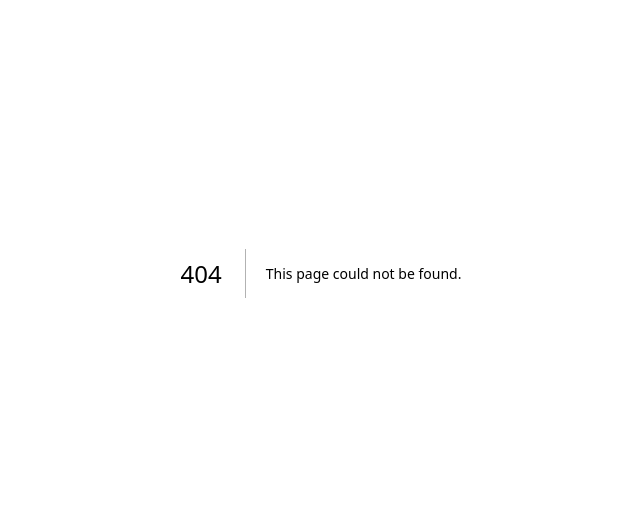
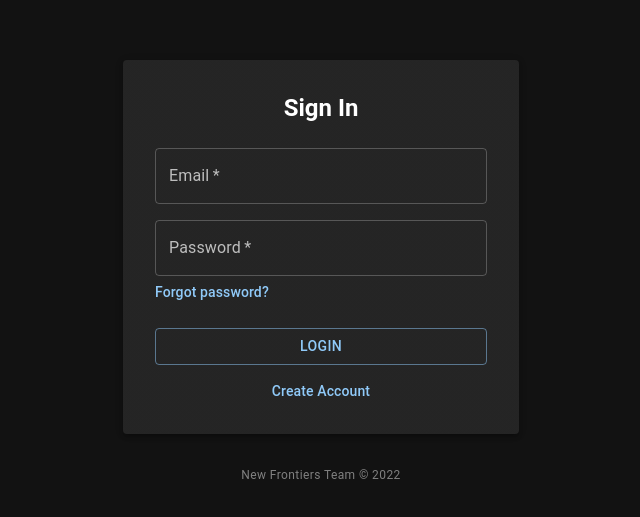
Before and after one commit to New-Frontiers-Team/platform-frontend, a Next.js app: page /app/auth/login in a window 1280 px wide. Before the commit this address had no page. Shown: the part 127-644 px from the top of the page, without its empty margins (319-959 px from the left). Built offline with nearby package versions, Linux system fonts and the light colour scheme.

Commit message:
Auth login page created

```diff
--- /dev/null
+++ b/src/app/app/auth/login/page.tsx
@@ -0,0 +1,28 @@
+import { Box, Button, Container, CssBaseline, Link, Paper, TextField, Typography } from "@mui/material";
+
+export default function AuthLogin() {
+  return (
+    <Box sx={{ display: 'flex', justifyContent: 'center', alignItems: 'center', minHeight: '100vh', flexDirection: 'column' }}>
+      <Container component="main" maxWidth="xs">
+        <CssBaseline />
+        <Paper elevation={3} sx={{ display: 'flex', justifyContent: 'center', flexDirection: 'column', alignItems: 'center', padding: 4 }}>
+          <Box sx={{ mb: 3 }}>
+            <Typography variant='h5' fontWeight='bold'>Sign In</Typography>
+          </Box>
+          <Box sx={{ display: 'flex', flexDirection: 'column', gap: 2, width: '100%' }}>
+            <TextField required label='Email' />
+            <TextField required type='password' label='Password' />
+          </Box>
+          <Box sx={{ display: 'flex', alignItems: 'start', width: '100%', mt: 0.8, mb: 3 }}>
+            <Link href='#' variant='subtitle2' underline='none'>Forgot password?</Link>
+          </Box>
+          <Box sx={{ display: 'flex', width: '100%', mb: 2 }}>
+            <Button variant='outlined' sx={{ width: '100%' }}>Login</Button>
+          </Box>
+          <Link href='#' variant='subtitle2' underline='none'>Create Account</Link>
+        </Paper>
+      </Container>
+      <Typography variant="caption" sx={{ color: 'gray' }} mt={4}>New Frontiers Team © 2022</Typography>
+    </Box>
+  )
+}
--- a/src/app/app/profile/page.tsx
+++ b/src/app/app/profile/page.tsx
@@ -1,4 +1,4 @@
-import { Avatar, Box, Card, CardContent, Container, CssBaseline, Paper, Typography } from "@mui/material";
+import { Avatar, Box, Container, CssBaseline, Paper, Typography } from "@mui/material";
 import StarsIcon from '@mui/icons-material/Stars';
 import AccessTimeFilledIcon from '@mui/icons-material/AccessTimeFilled';
 import HowToRegIcon from '@mui/icons-material/HowToReg';
```
